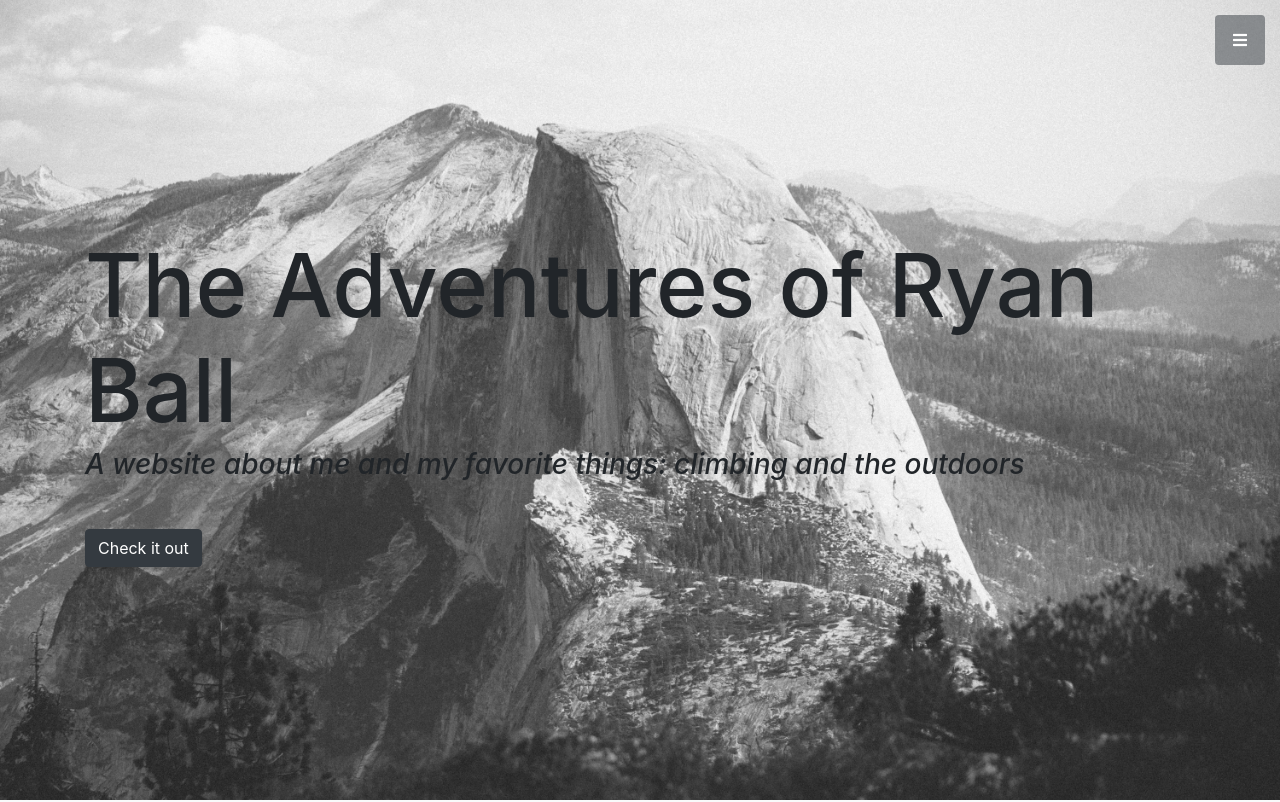
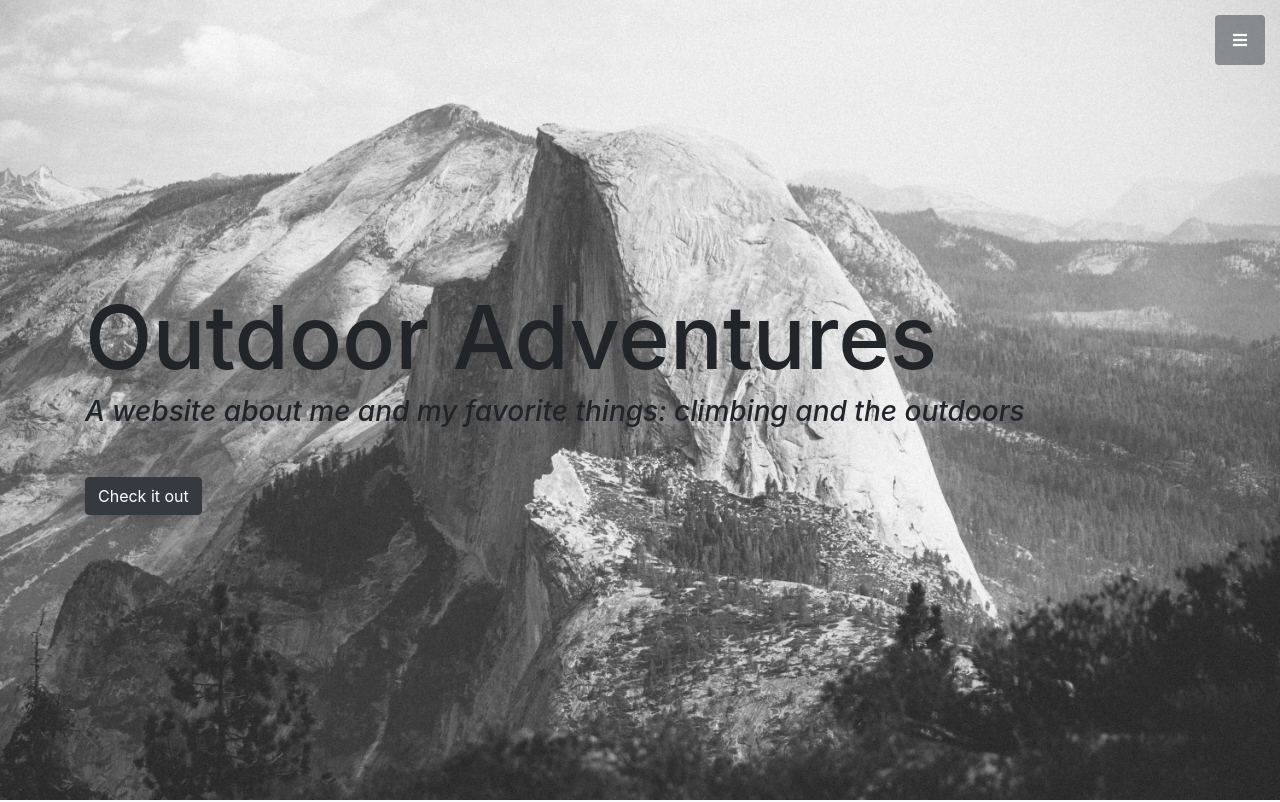
Before and after one commit to ryanmball/climbing-hiking-website, a website with bundled scripts: page index.html in a window 1280 px wide. Shown: the top 802 px of the page. Built offline with nearby package versions, Linux system fonts and the light colour scheme.

Commit message:
updates name of website

```diff
--- a/index.html
+++ b/index.html
@@ -60,7 +60,7 @@
   <!-- Header -->
   <header class="masthead d-flex">
     <div class="container text-left my-auto">
-      <h1 class="mb-1">The Adventures of Ryan Ball</h1>
+      <h1 class="mb-1">Outdoor Adventures</h1>
       <h3 class="mb-5">
         <em>A website about me and my favorite things: climbing and the outdoors</em>
       </h3>
```
